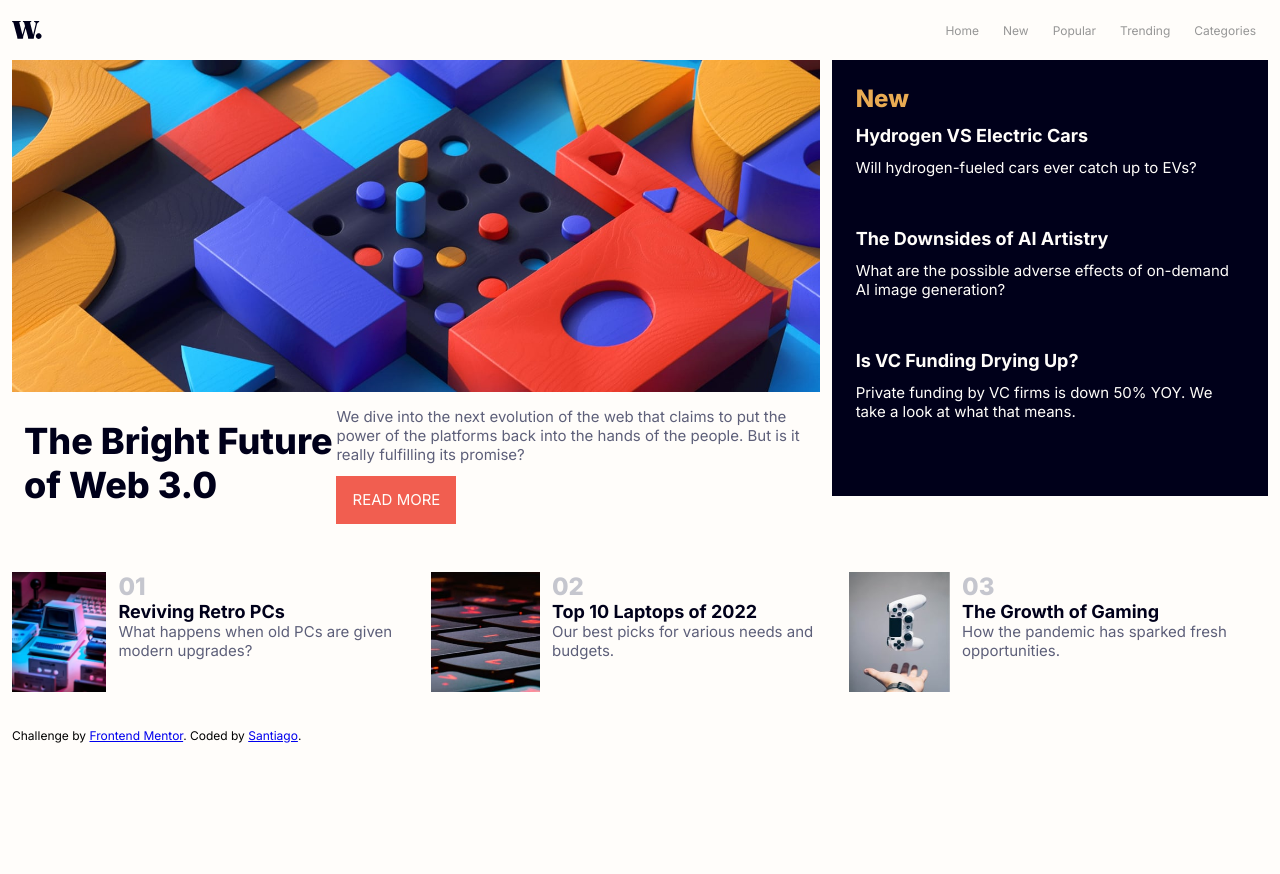
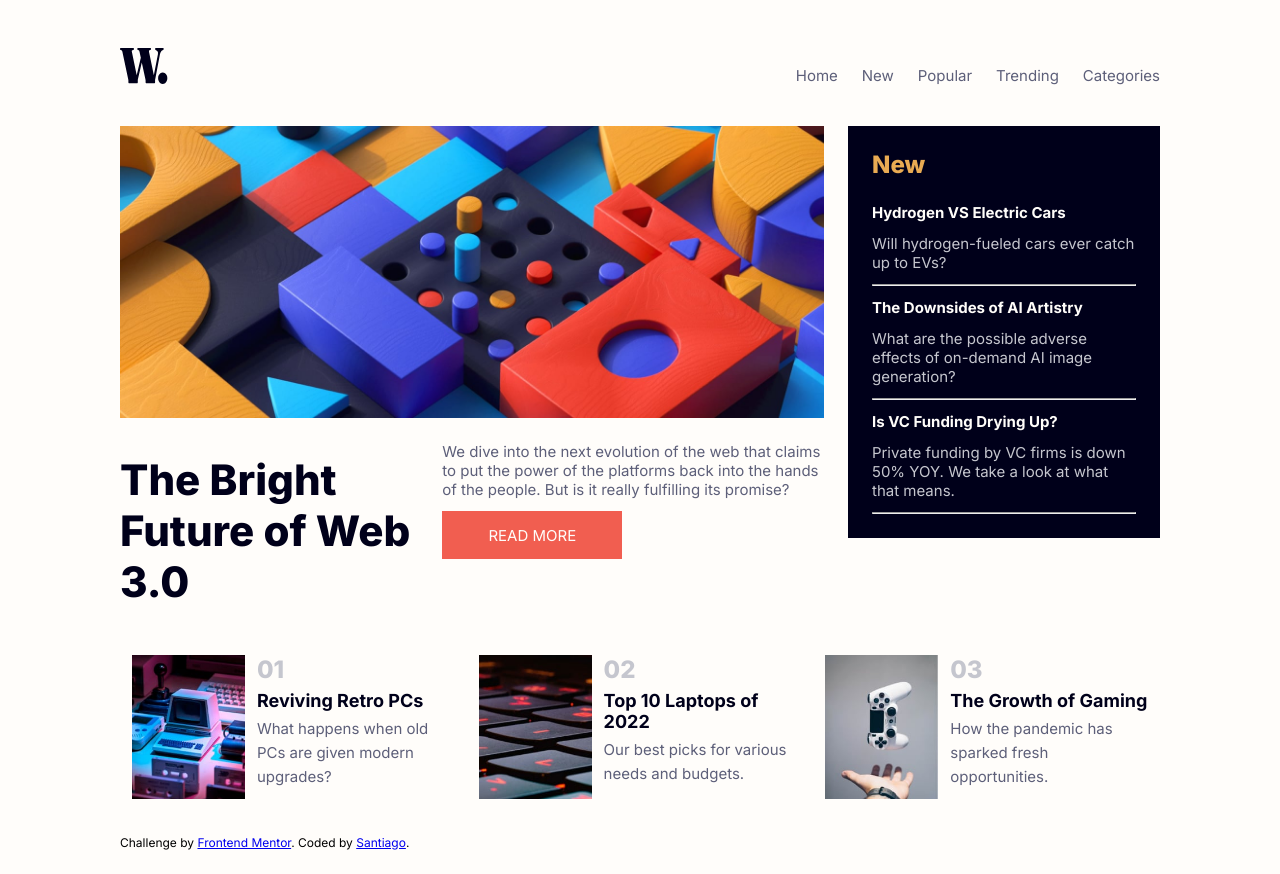
Before and after one commit to Trianon27/news-homepage-main_front-mentor, a plain HTML site: page index.html in a window 1280 px wide. Before the commit the page ends 800 px from the top, so only its background shows below. Drawn offline with Linux system fonts and the light colour scheme.

Commit message:
third-commit (navbar and style corrections)

```diff
--- a/index.html
+++ b/index.html
@@ -16,18 +16,23 @@
   </style> -->
 </head>
 <body>
-
-  <nav class="nav-bar">
-    <img src="./assets/images/logo.svg" alt="logo">
-    <img src="./assets/images/icon-menu.svg" id="scroll-menu">
-    <ul>
-      <li><a>Home</a></li>
-      <li><a>New</a></li>
-      <li><a>Popular</a></li>
-      <li><a>Trending</a></li>
-      <li><a>Categories</a></li>
-    </ul>
-  </nav>
+  <div class="initial">
+    <header class="nav-bar">
+      <img src="./assets/images/logo.svg" alt="logo">
+      <img src="./assets/images/icon-menu.svg" id="scroll-menu">
+      <img src="assets/images/icon-menu-close.svg" alt="menu close icon" id="scroll-close">
+    </header>
+    <nav class="nav-container" id="open">
+      <div class="nav-items">
+        <a>Home</a>
+        <a>New</a>
+        <a>Popular</a>
+        <a>Trending</a>
+        <a>Categories</a>
+      </div>
+      <div class="nav__overlay"></div>
+    </nav>
+  </div>
 
   <div class="container">
     <div class="main-new-container">
@@ -68,6 +73,11 @@
         </section>
       </div> -->
     </div>
+
+    <div class="attribution">
+      Challenge by <a href="https://www.frontendmentor.io?ref=challenge" target="_blank">Frontend Mentor</a>.
+      Coded by <a href="#">Santiago</a>.
+    </div>
   </div>
 
 
@@ -107,11 +117,11 @@
   The Growth of Gaming
   How the pandemic has sparked fresh opportunities. -->
 
-  <div class="attribution">
-    Challenge by <a href="https://www.frontendmentor.io?ref=challenge" target="_blank">Frontend Mentor</a>.
-    Coded by <a href="#">Santiago</a>.
-  </div>
 
+
+  <!--New way of create html
+    div.clases#id[type="text"]
+  -->
 
 </body>
 <script src="index.js"></script>
--- a/index.js
+++ b/index.js
@@ -48,7 +48,7 @@ function createCard(card){
               <h3> <a>${card.title} </a> </h3>
               <p>${card.text}</p>
             </section>
-            <br>
+            <hr>
           </div>
     `
 }
@@ -91,3 +91,39 @@ function appendNews(news){
 appendCard(cards);
 
 appendNews(news);
+
+
+document.querySelector('#scroll-menu').addEventListener("click", () =>{
+    const nav = document.querySelector(".nav-container");
+    const menu = document.querySelector("#scroll-menu");
+    const close = document.querySelector("#scroll-close");
+    nav.classList.add("nav-open")
+    menu.style.display = "none";
+    close.style.display = "block";
+})
+
+document.querySelector('#scroll-close').addEventListener("click", () =>{
+    const nav = document.querySelector(".nav-container");
+    const menu = document.querySelector("#scroll-menu");
+    const close = document.querySelector("#scroll-close");
+    nav.classList.remove("nav-open")
+    menu.style.display = "block";
+    close.style.display = "none";
+})
+
+
+window.addEventListener("resize", () =>{
+    const nav = document.querySelector(".nav-container");
+    const menu = document.querySelector("#scroll-menu");
+    const close = document.querySelector("#scroll-close");
+    if(window.innerWidth >= 800 && window.innerHeight <= 1000){
+        nav.classList.remove("nav-open");
+        menu.style.display = "none";
+        close.style.display = "none";
+    }
+    else{
+        nav.classList.remove("nav-open");
+        menu.style.display = "block";
+        close.style.display = "none";
+    }
+})
--- a/style.css
+++ b/style.css
@@ -1,7 +1,7 @@
 @import url('https://fonts.googleapis.com/css2?family=Inter:wght@400;700;800&family=Open+Sans&display=swap');
 
 :root{
-    font-size: 16px;
+    font-size: 15px;
 }
 
 *{
@@ -19,42 +19,100 @@ body{
     width: 100%;
     overflow-x: hidden;
     background-color: hsl(36, 100%, 99%);
-    padding: 1rem;
+    padding: .5rem 2rem;
     font-family: 'Inter', sans-serif;
-    position: relative
+    --header-height: 4.5rem;
+    margin: var(--header-height) 0,0,0;
+
 }
 
-.nav-bar{
-    height: 3rem;
+header {
+    width: 100%;
+    height: var(--header-height);
+    background: hsl(36, 100%, 99%);
     display: flex;
     justify-content: space-between;
-    align-items: center;
     margin-bottom: 1rem;
 }
 
-.nav-bar img{
-    width: 2.5rem;
-    height: 1.5rem;
+header > img{
+    width: 3.5rem;
+    height: 2.5rem;
+    margin: 1rem 0rem;
 }
 
-.nav-bar ul{
-    display:none;
-    list-style: none;
+.nav-items{
+    position: fixed;
+    top: 0;
+    right: -250px;
+    z-index: 2;
+    height: 100vh;
+    width: 250px;
+    display: flex;
+    flex-direction:column ;
+    justify-content: center;
+    align-items: center;
+    background: #ffffff;
+    transform: translateX(250px);
+    transition: transform 0.3s;
 }
 
-.nav-bar ul li{
-    display: inline-block;
-    margin: 0 1rem;
+.nav-items > a {
+    font-size: 2rem;
+    display: flex;
+    align-items: center;
+    color: hsl(236, 13%, 42%);
+    text-decoration: none;
+    padding: 1rem;
+    background: transform 0.2s;
 }
 
-.nav-bar ul li a{
-    text-decoration: none;
-    color: hsl(0, 0%, 59%);
+.nav-items > a:hover{
+    color: hsl(5, 85%, 63%);
+    cursor: pointer;
 }
 
-.nav-bar ul li a:hover{
-    color: hsl(5, 85%, 63%);
+.nav__overlay {
+    position: fixed;
+    top: 0;
+    left: 0;
+    width: 100vw;
+    height: 100vh;
+    background: rgba(0, 0, 0, 0.5);
+    backdrop-filter: blur(2px);
+    visibility: hidden;
+    opacity: 0;
+    transition: opacity 0.3s;
+}
+
+.nav-open .nav-items {
+    transform: translateX(-250px);
+    box-shadow: 0 0 15px rgba(0, 0, 0, 0.2);
+}
+
+.nav-open .nav__overlay{
+    visibility: visible;
+    opacity: 1;
+
+}
+
+
+#scroll-menu{
     cursor: pointer;
+    z-index: 0;
+}
+
+#scroll-close{
+    display: none;
+    position: fixed;
+    width: 2rem;
+    height: 2rem;
+    flex-shrink: 0;
+    top: 0;
+    right: 0;
+    z-index: 3;
+    transition: .3s;
+    margin: 1rem;
 }
 
 .container{
@@ -63,7 +121,7 @@ body{
     justify-content: center;
 }
 
-.main-new.container{
+.main-new-container{
     display: flex;
     flex-direction: column;
 }
@@ -85,7 +143,7 @@ body{
     margin: 1rem 0;
 }
 
-.text-section h2{
+.new-description .text-section h2{
     display: flex;
     font-size: 3rem;
     font-weight: 800;
@@ -93,19 +151,19 @@ body{
     margin: 1rem 0rem;
 }
 
-.text-section span{
+.new-description .text-section span{
     width: 100%;
     display: flex;
     flex-direction: column;
 }
 
-.text-section span p{
+.new-description .text-section span p{
     font-size: 1.25rem;
     font-weight: 400;
     color:  hsl(236, 13%, 42%);
 }
 
-.text-section span a{
+.new-description .text-section span a{
     display: flex;
     justify-content: center;
     align-items: center;
@@ -161,15 +219,16 @@ body{
     font-size: 1.25rem;
     font-weight: 400;
     margin-bottom: 1rem;
+    color:  hsl(233, 8%, 79%)
 }
 
 .new-card{
-    margin-bottom: 2rem;
+    margin-top: 1rem;
 }
 
 .more-news-container{
     width: 100%;
-    height: fit-content;
+    height: 100%;
     display: flex;
     flex-direction: column;
     margin: 0rem 0rem 2rem 0rem;
@@ -178,14 +237,15 @@ body{
 
 .news-card{
     width: 100%;
-    height: 10rem;
+    height: fit-content;
     display: flex;
     flex-direction: row;
-    margin: 1rem 0rem;
+    margin: 1rem;
 }
 
 .news-card img{
-    width: 10rem;
+    max-width: 35%;
+    width: 20rem;
     height: 100%;
 }
 
@@ -194,6 +254,7 @@ body{
     font-weight: 800;
     margin: 0rem 0rem 0rem 1rem;
     color: hsl(233, 8%, 79%);
+    margin-bottom: .5rem;
 }
 
 .news-card .text-section h3{
@@ -201,6 +262,7 @@ body{
     font-weight: 700;
     margin: 0rem 0rem 0rem 1rem;
     color: hsl(240, 100%, 5%);
+    margin-bottom: .5rem;
 }
 
 .news-card .text-section a{
@@ -213,15 +275,18 @@ body{
 }
 
 .news-card .text-section p{
+    line-height: 2rem;
     font-size: 1.25rem;
     font-weight: 400;
     margin: 0rem 0rem 0rem 1rem;
     color:  hsl(236, 13%, 42%);
 }
 
+
+
 /* desktop design */
 
-@media screen and (min-width: 768px){
+@media screen and (min-width: 800px) and (max-height: 1000px){
     :root{
         font-size: 12px;
     }
@@ -230,34 +295,91 @@ body{
         display: none;
     }
 
-    .nav-bar ul{
-        display: flex;
+    #scroll-close{
+        display: none;
     }
 
-    .nav-bar ul li:hover{
-        color: hsl(5, 85%, 63%);
-        cursor: pointer;
+    body{
+        padding: 2rem 10rem;
+
     }
 
-    .container{
-        flex-direction: column;
+    .initial{
+        width: 100%;
+        display:flex;
+        flex-direction: row;
         justify-content: space-between;
+        align-items: center;
+
     }
+
+    header {
+        display: flex;
+        width: 10%;
+        margin: 2rem 0rem;
+    }
+
+    header > img{
+        width: 4rem;
+        height: 3rem;
+        margin: 0;
+
+    }
+
+    .nav-container{
+        display: flex;
+        flex-direction: row;
+        justify-content: flex-end;
+        width: 90%;
+
+    }
+
+    .nav-items{
+        width: unset;
+        position: unset;
+        height: fit-content;
+        display: flex;
+        flex-direction: row ;
+        justify-content: space-between;
+        align-items: center;
+        background: unset;
+        transition: unset;
+        transform: unset;
+        z-index: unset;
+    }
+
+    .nav-items > a {
+        font-size: 1.25rem;
+        padding: 1rem 0rem 1rem 2rem;
+        background: unset;
+    }
+
+    .nav__overlay {
+        display: none;
+    }
+
+    .nav-open .nav-items {
+      display: none;
+    }
+
+    .nav-open .nav__overlay{
+        display:none;
+
+    }
+
 
     .main-new-container{
         display: flex;
         flex-direction: row;
         justify-content: space-between;
-        margin-bottom: 2rem;
+        margin-bottom: 1rem;
     }
 
     .new-description{
-        width: 200%;
-        height: 100%;
         display: flex;
         flex-direction: column;
-        justify-content: space-between;
-        margin: 0rem 1rem 0rem 0rem;
+        margin-right: 2rem;
+        width: 73%;
     }
 
     .new-description img{
@@ -269,18 +391,81 @@ body{
         width: 100%;
         display: flex;
         flex-direction: row;
-        margin: 1rem;
+        margin: 2rem 0rem 1rem 0rem;
+    }
+
+    .new-description .text-section h2{
+        display: flex;
+        font-size: 3.5rem;
+    }
+
+    .new-description .text-section span{
+        width: 100%;
+        display: flex;
+        flex-direction: column;
+        margin-top: 0;
+    }
+
+    .new-description .text-section span p{
+        font-size: 1.25rem;
+    }
+
+    .new-description .text-section span a{
+        width: 15rem;
+        height: 4rem;
+    }
+
+    .text-section span a:hover{
+        background-color: hsl(240, 100%, 5%);
+        cursor: pointer;
     }
 
     .new-list{
-        margin: 0rem 0rem 1rem 0rem;
+        /* max-width: 35%; */
+        max-width: 30%;
+        min-width:27.5%;
+        height: fit-content;
+        display: flex;
+        flex-direction: column;
+        margin: 0;
+        padding: 2rem;
+        background-color: hsl(240, 100%, 5%);
+        color:hsl(36, 100%, 99%); ;
+    }
+
+
+    .list-section h3{
+        font-size: 1.25rem;
+    }
+
+    .list-section a{
+        text-decoration:none;
+
+    }
+
+    .list-section a:hover{
+        color: hsl(35, 77%, 62%);
+        cursor: pointer;
+    }
+
+    .list-section p{
+        font-size: 1.25rem;
+        font-weight: 400;
+        margin-bottom: 1rem;
+        color:  hsl(233, 8%, 79%)
+    }
+
+    .new-card{
+        margin-top: 1rem;
     }
 
     .more-news-container{
+        width: 100%;
+        height: fit-content;
+        display: flex;
         flex-direction: row;
-        justify-content: space-between;
+        margin: 0rem 0rem 2rem 0rem;
+
     }
 
-
-
 }
```
